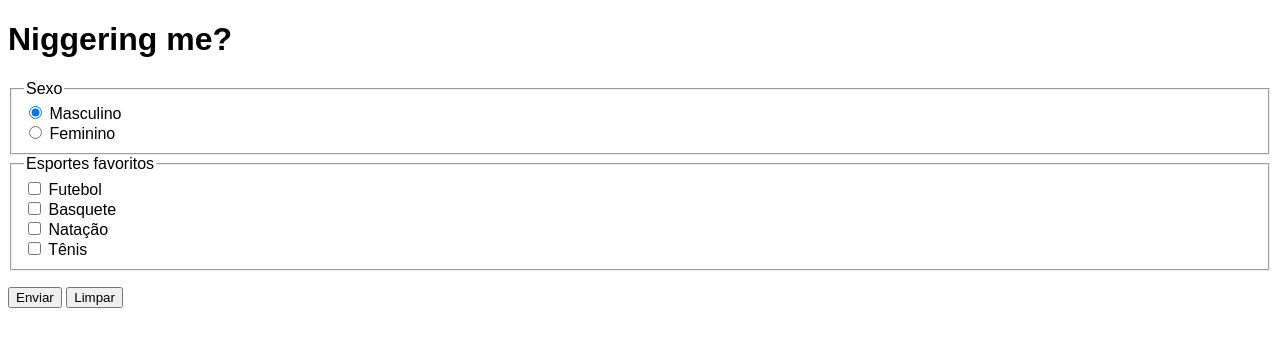
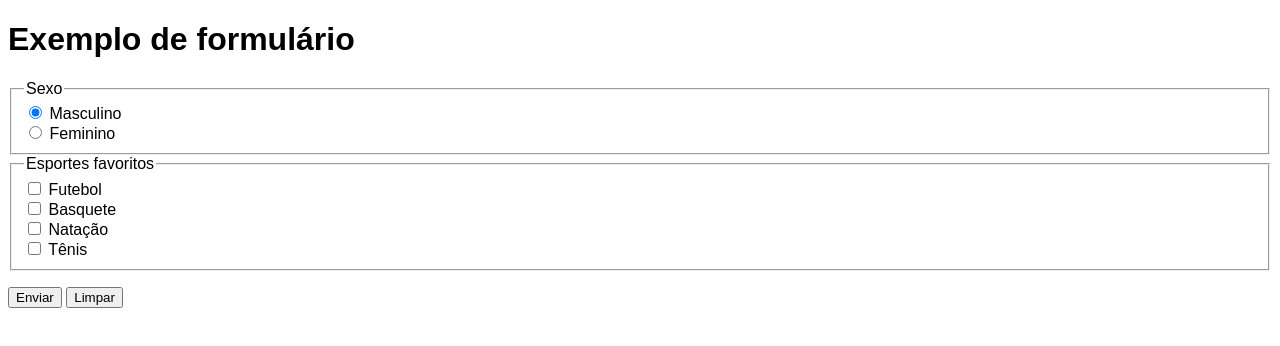
Before and after one commit to LucsasL/HTML5-CSS3-PTBR, a plain HTML site: page Curso em Vídeo/Exercicios/Módulo 4/Exercício 002/form 005.html in a window 1280 px wide. Drawn offline with Linux system fonts and the light colour scheme.

Commit message:
Update form 005.html

```diff
--- a/Curso em Vídeo/Exercicios/Módulo 4/Exercício 002/form 005.html
+++ b/Curso em Vídeo/Exercicios/Módulo 4/Exercício 002/form 005.html
@@ -16,7 +16,7 @@
 <body>
 
     <h1>
-        Niggering me?
+        Exemplo de formulário
     </h1>
 
     <form action="cadastro.php" method="get" autocomplete="on">
```
